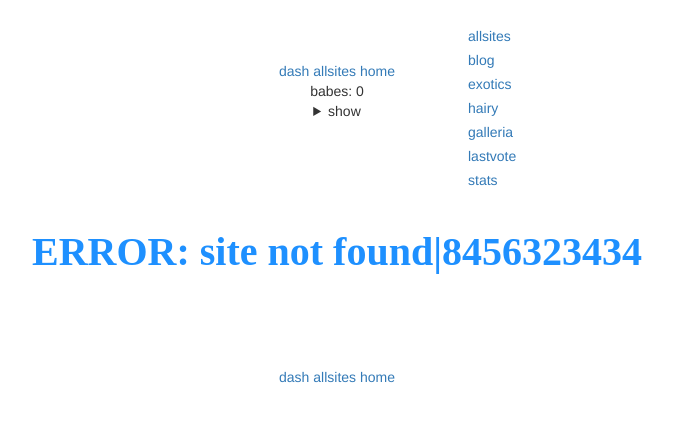
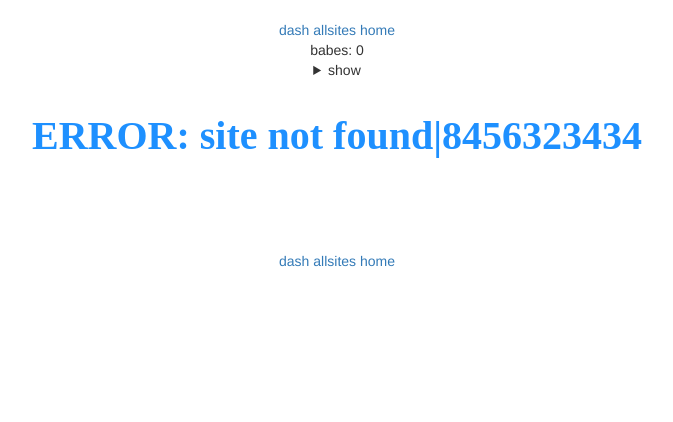
Before and after one commit to toleksa/atk, a Django app: page /atk/1/top/ in a window 1280 px wide. Shown: the part 51-473 px from the top of the page, without its empty margins (303-976 px from the left). Run offline with Django 3.2, Linux system fonts and the light colour scheme.

Commit message:
hide old nav

```diff
--- a/atkdjango/atk/templates/atk/template_base.html
+++ b/atkdjango/atk/templates/atk/template_base.html
@@ -539,10 +539,6 @@
             {% endblock %}
 </div>
 
-        <center><table border=0><tr>
-           <td width=15%>
-            </td>
-            <td width=60%>
 {% block nav %}
     <center>
     {% block navigator %}
@@ -581,6 +577,10 @@
     <br>
     <details>
     <summary>show</summary>
+        <table>
+        <tr>
+        <td>
+        </td><td>
     <p>
     battles: <a title="Vote in DUEL" href='/atk/duel/'>duel</a>
              <a title="Vote in DUEL" href='/atk/duelduel/'>duelduel</a>
@@ -611,6 +611,7 @@
                 <a href="/atk/novote/">novote</a>
                 <a title="Allpic" href='/atk/allpic/top/'>all-pic</a>
                 <a title="Allmodel" href='/atk/allmodel/top/'>all-model</a> <br>
+    <center>
    <details>
     <summary>links</summary>
         <p>
@@ -643,15 +644,8 @@
                 </form>
            </p>
       </details>
-    </br>
     </center>
-    <br>
-    </p>
-    </details>
-{% endblock %}
-
-            </td>
-            <td width=15%>
+      </td><td>
               <table>
                 <tr><td><a href='/atk/allsites/'>allsites</a></td></tr>
                 <tr><td><a href='/atk/blog/'>blog</a></td></tr>
@@ -661,9 +655,13 @@
                 <tr><td><a href='/atk/lastvote/'>lastvote</a></td></tr>
                 <tr><td><a href='/atk/stats'>stats</a></td></tr>
               </table>
-            </td>
+        </td>
         </tr>
-        </table></center>
+        </table>
+    </p>
+    </details>
+    </center>
+{% endblock %}
 {% endblock %}
 
 {% block content %}
```
